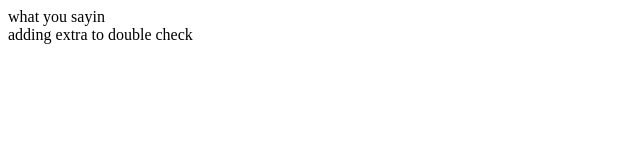
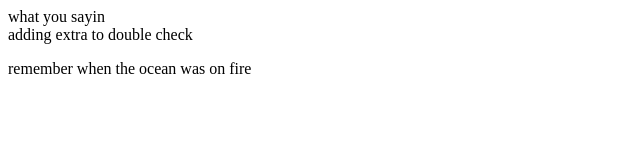
Before and after one commit to tck-cy/demo-repo, a plain HTML site: page index.html in a window 1280 px wide. Shown: the whole page, without its empty margins (0-640 px from the left). Drawn offline with Linux system fonts and the light colour scheme.

Commit message:
added ocean fire

```diff
--- a/index.html
+++ b/index.html
@@ -1,2 +1,3 @@
 <div>what you sayin</div>
 <div>adding extra to double check</div>
+<p>remember when the ocean was  on fire</p>
```
